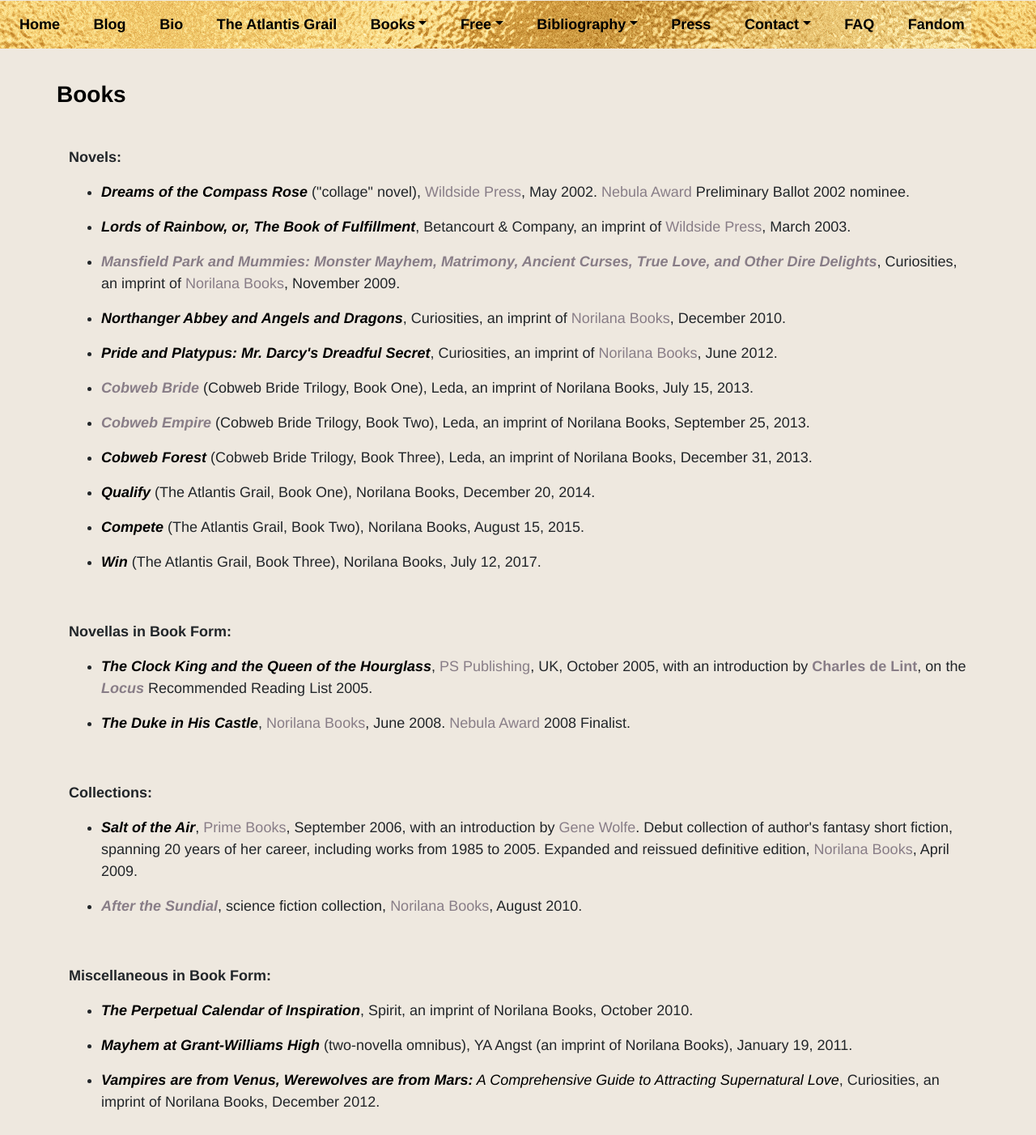
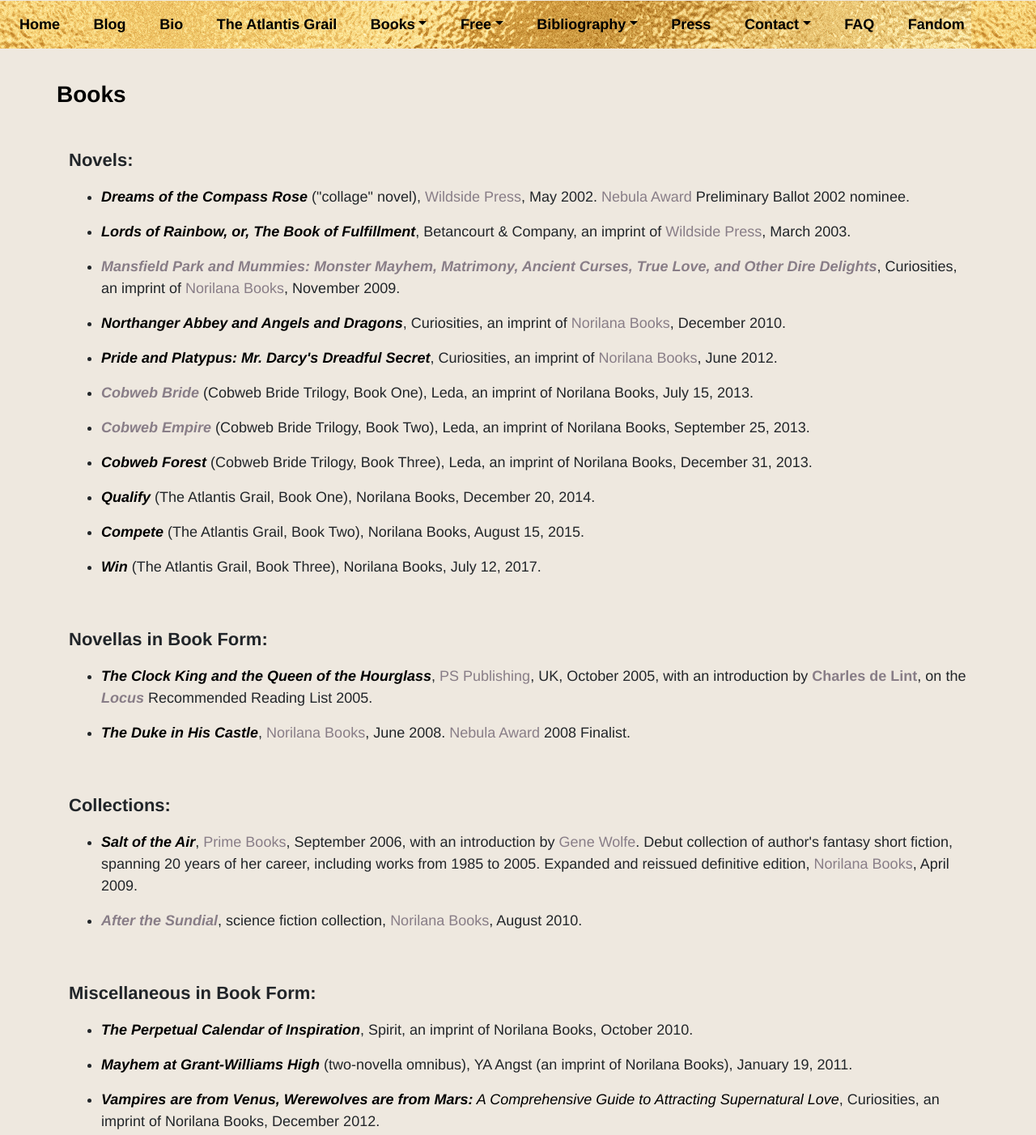
Before and after one commit to joanmarieverba/vera, a plain HTML site: page books.html in a window 1280 px wide. Shown: the part 478-1880 px from the top of the page at 81% size. Drawn offline with nearby package versions, Linux system fonts and the light colour scheme.

Commit message:
add class

```diff
--- a/books.html
+++ b/books.html
@@ -108,7 +108,7 @@
             <h3 class="text-center pad"><strong>Books</strong></h3>
         </div>
 
-        <p><strong>Novels:</strong></p>
+        <p class="section-title"><strong>Novels:</strong></p>
         <ul>
             <li><em><strong><span style="color: #000000;"><a title="Dreams of the Compass Rose - paperback"
                                 href="http://www.amazon.com/exec/obidos/ISBN=1607621169/ref=nosim/veranazariafantaA/"><span
@@ -179,7 +179,7 @@
                 Books, July 12, 2017.</li>
         </ul>
         <p> </p>
-        <p><strong>Novellas in Book Form:</strong></p>
+        <p class="section-title"><strong>Novellas in Book Form:</strong></p>
         <ul>
             <li><a title="The Clock King and the Queen of the Hourglass"
                     href="http://www.amazon.com/dp/B005CIHAYE/?tag=veranazariafantaA"><strong><i><span
@@ -198,7 +198,7 @@
                     Award</a> 2008 Finalist.</li>
         </ul>
         <p> </p>
-        <p><strong>Collections:</strong></p>
+        <p class="section-title"><strong>Collections:</strong></p>
         <ul>
             <li><strong><i><a title="Salt of the Air"
                             href="http://www.amazon.com/exec/obidos/ISBN=1607620367/ref=nosim/veranazariafantaA/"><span
@@ -216,7 +216,7 @@
                     href="http://norilana.com/">Norilana Books</a>, August 2010.</li>
         </ul>
         <p> </p>
-        <p><strong>Miscellaneous in Book Form:</strong></p>
+        <p class="section-title"><strong>Miscellaneous in Book Form:</strong></p>
         <ul>
             <li><a title="The Perpetual Calendar of Inspiration"
                     href="http://www.amazon.com/dp/B005R2IQGQ/?tag=veranazariafantaA"><em><strong><span
```
